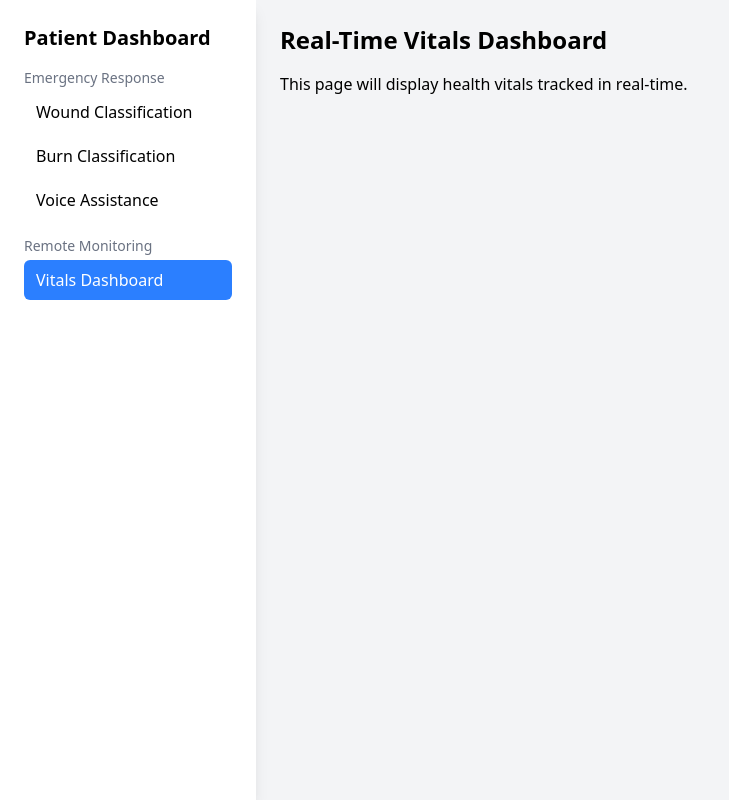
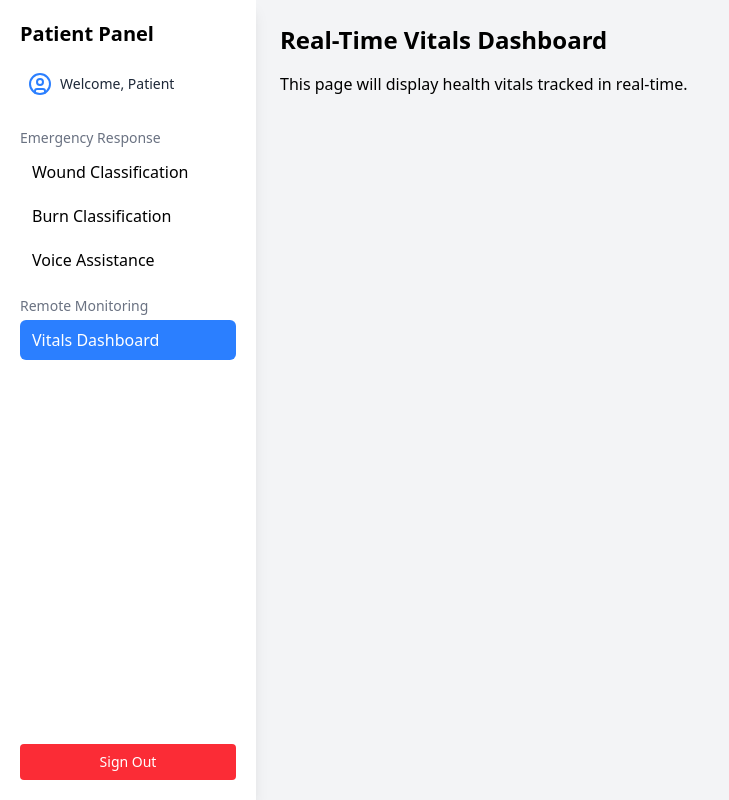
Before and after one commit to Deva04-pvt/Swift-Aid, a Next.js app: page /patient/dashboard/monitoring in a window 1280 px wide. Shown: the whole page, without its empty margins (0-729 px from the left). Built offline with nearby package versions, Linux system fonts and the light colour scheme; no server answers.

Commit message:
fix: updated layout

```diff
--- a/package.json
+++ b/package.json
@@ -11,6 +11,7 @@
   "dependencies": {
     "bcryptjs": "^3.0.2",
     "clsx": "^2.1.1",
+    "lucide-react": "^0.487.0",
     "mongoose": "^8.13.2",
     "next": "15.3.0",
     "next-auth": "^4.24.11",
--- a/src/app/patient/dashboard/layout.js
+++ b/src/app/patient/dashboard/layout.js
@@ -1,8 +1,10 @@
 "use client";
 
 import Link from "next/link";
+import { signOut, useSession } from "next-auth/react";
 import { usePathname } from "next/navigation";
 import clsx from "clsx";
+import { UserCircle } from "lucide-react"; // Optional: user icon
 
 const navItems = [
   {
@@ -27,14 +29,32 @@ const navItems = [
   },
 ];
 
-export default function DashboardLayout({ children }) {
+export default function PatientDashboardLayout({ children }) {
+  const { data: session } = useSession();
   const pathname = usePathname();
+  const firstName = session?.user?.name?.split(" ")[0] || "Patient";
 
   return (
     <div className="min-h-screen flex bg-gray-100">
       {/* Sidebar */}
-      <aside className="w-64 bg-white shadow-lg p-6">
-        <h2 className="text-xl font-semibold mb-4">Patient Dashboard</h2>
+      <aside className="w-64 bg-white shadow-lg p-5 flex flex-col justify-between">
+        {/* Top - Profile */}
+        <div>
+          <h2 className="text-xl font-bold mb-4">Patient Panel</h2>
+
+          <div className="mb-6">
+            <Link
+              href="/patient/profile"
+              className="flex items-center space-x-2 hover:bg-gray-100 p-2 rounded"
+            >
+              <UserCircle className="w-6 h-6 text-blue-500" />
+              <span className="text-sm font-medium text-gray-800">
+                Welcome, {firstName}
+              </span>
+            </Link>
+          </div>
+
+          {/* Navigation */}
           <nav className="space-y-4">
             {navItems.map((group) => (
               <div key={group.section}>
@@ -46,8 +66,7 @@ export default function DashboardLayout({ children }) {
                         href={link.path}
                         className={clsx(
                           "block px-3 py-2 rounded-md hover:bg-blue-100",
-                        pathname === link.path &&
-                          "bg-blue-500 text-white font-medium"
+                          pathname === link.path && "bg-blue-500 text-white"
                         )}
                       >
                         {link.name}
@@ -58,6 +77,17 @@ export default function DashboardLayout({ children }) {
               </div>
             ))}
           </nav>
+        </div>
+
+        {/* Bottom - Sign Out */}
+        <div>
+          <button
+            onClick={() => signOut({ callbackUrl: "/" })}
+            className="w-full px-3 py-2 bg-red-500 text-white text-sm rounded hover:bg-red-600"
+          >
+            Sign Out
+          </button>
+        </div>
       </aside>
 
       {/* Page Content */}
--- a/src/app/patient/dashboard/page.js
+++ b/src/app/patient/dashboard/page.js
@@ -1,14 +1,11 @@
-"use client";
-
-import { useEffect } from "react";
-import { useRouter } from "next/navigation";
-
-export default function DashboardPage() {
-  const router = useRouter();
-
-  useEffect(() => {
-    router.push("/patient/dashboard/emergency"); // redirect to default section
-  }, [router]);
-
-  return null;
+export default function PatientDashboardHome() {
+  return (
+    <div>
+      <h2 className="text-2xl font-bold mb-4">Dashboard Overview</h2>
+      <p>
+        Welcome to your health management dashboard. Select an action from the
+        sidebar to begin.
+      </p>
+    </div>
+  );
 }
--- /dev/null
+++ b/src/app/patient/profile/page.js
@@ -0,0 +1,11 @@
+export default function ProfilePage() {
+  return (
+    <div>
+      <h1 className="text-2xl font-bold mb-4">Update Profile</h1>
+      <p>
+        This is where the user can view and update their profile information.
+      </p>
+      {/* Add your form here */}
+    </div>
+  );
+}
```
Also changed, not shown: 1 other file (tests, documents, lock files or other folders). Lines whose indentation alone changed are shown as unchanged.
